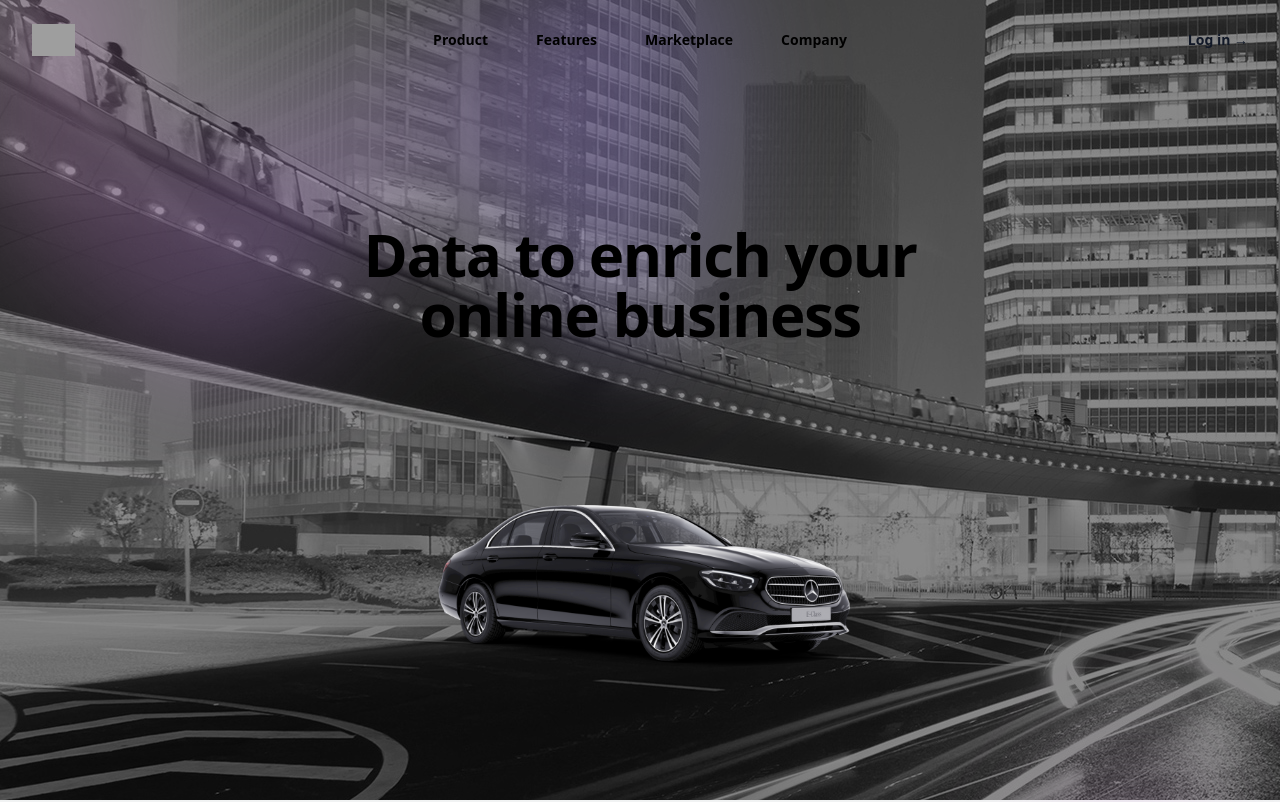
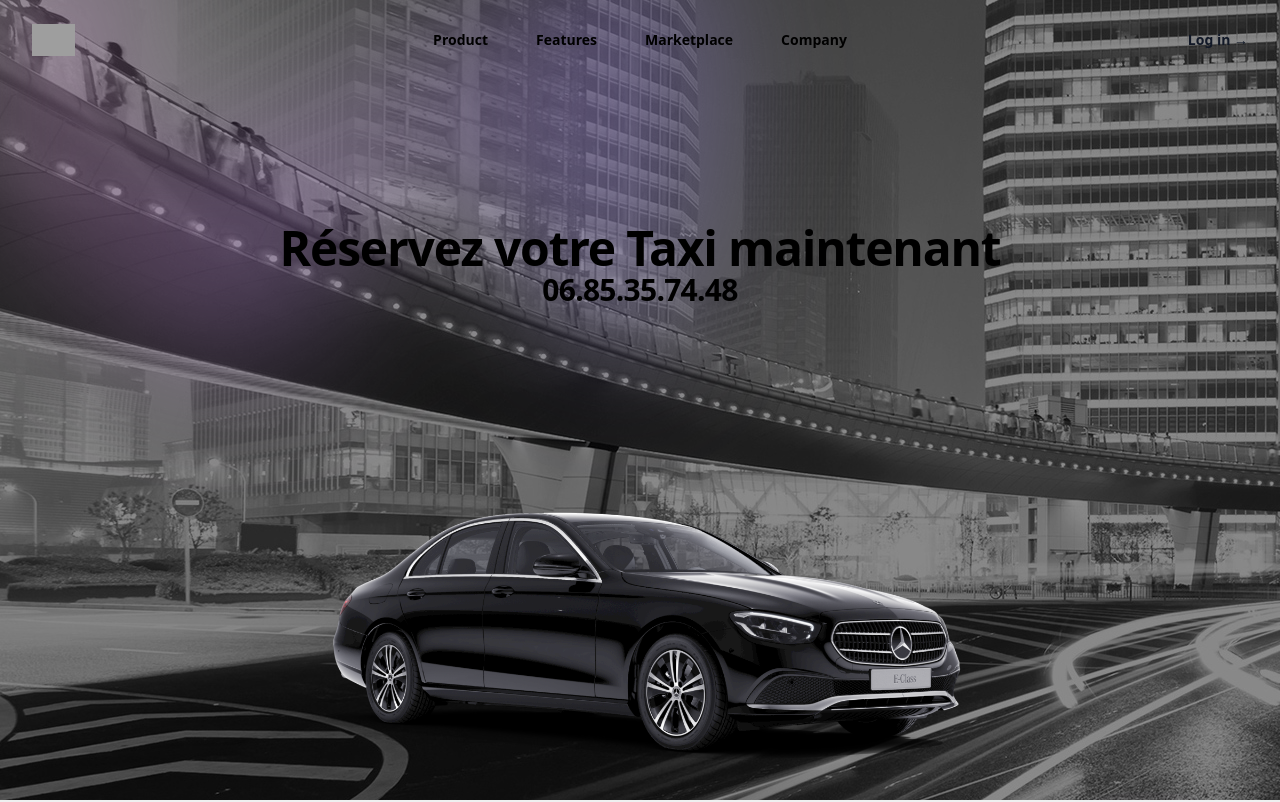
Before and after one commit to Yannis-Alouache/e-taxi-v2, a Next.js app: page / in a window 1280 px wide. Shown: the top 802 px of the page. Built offline with nearby package versions, Linux system fonts and the light colour scheme; grey boxes are pictures that could not be loaded.

Commit message:
[+] fixed size

```diff
--- a/src/components/heroBanner.tsx
+++ b/src/components/heroBanner.tsx
@@ -36,15 +36,19 @@ export default function HeroBanner() {
       </div>
       <main>
         <div className="relative px-6 lg:px-8">
-          <div className="mx-auto max-w-2xl py-32 sm:py-48 lg:py-56">
+          <div className="mx-auto max-w-5xl py-32 sm:py-48 lg:py-56">
             <div className="text-center">
-              <h1 className="text-4xl font-bold tracking-tight text-white-900 sm:text-6xl">
-                Data to enrich your online business
+              <h1 className="text-5xl font-bold tracking-tight text-white-900 sm:text-5xl">
+                Réservez votre Taxi maintenant
               </h1>
-              <div className="mt-10 flex items-center justify-center gap-x-6">
+              <h1 className="text-3xl font-bold tracking-tight text-white-800 sm:text-3xl">
+                06.85.35.74.48
+              </h1>
+              <div className="mt-5 flex items-center justify-center">
                 <Image
                     src={heroBannerImage}
                     alt="taxi"
+                    width={3000}
                 />
               </div>
             </div>
```
